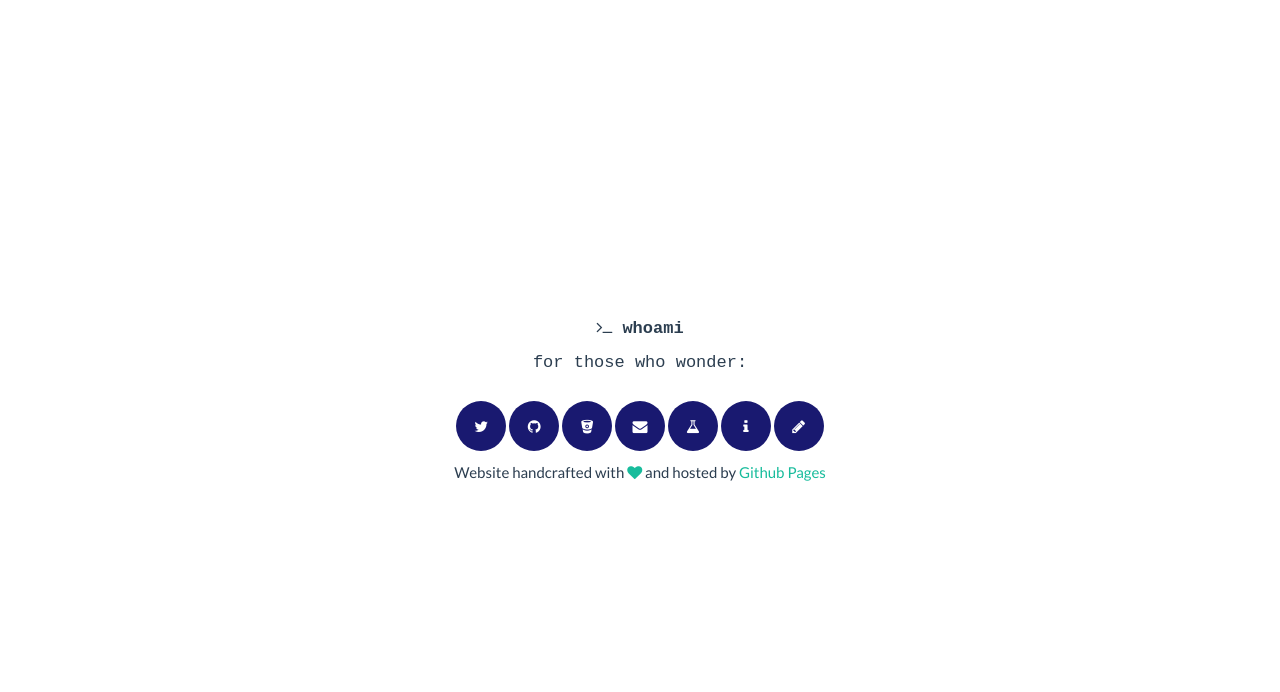
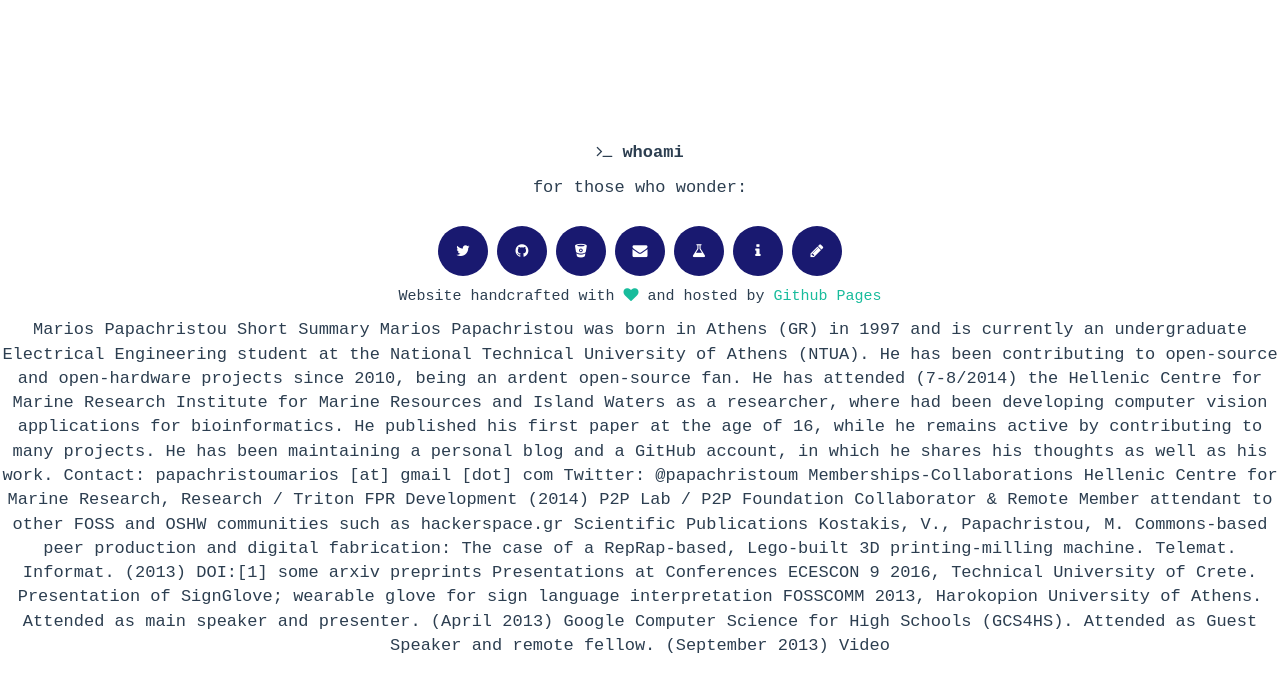
Before and after one commit to papachristoumarios/old-webpage, a plain HTML site: page index.html in a window 1280 px wide. Drawn offline with Linux system fonts and the light colour scheme.

Commit message:
Update index.html

```diff
--- a/index.html
+++ b/index.html
@@ -43,9 +43,9 @@
     <p>
      for those who wonder:
 
-    </p>
+    <p>
 
-    </div>
+    <div>
 
 
     <button class="btn btn-social btn-outline fa fa-twitter" href="#" onClick="MyWindow=window.open('http://twitter.com/papachristoum'); return false;"></button>
@@ -63,11 +63,39 @@
 
     <button href="./blog.html" onClick="MyWindow=window.open('./blog.html','MyWindow'); return false;"class="btn btn-social btn-outline fa fa-pencil" ></button>
 
-    <p>
-    <div>
+    </p>
+    </div>
      Website handcrafted with <a class="fa fa-heart"></a> and hosted by <a href="https://pages.github.com">Github Pages</a>  </p>
      <div>
-<center>
+
+    <p>
+
+     Marios Papachristou
+Short Summary
+Marios Papachristou was born in Athens (GR) in 1997 and is currently an undergraduate Electrical Engineering student at the National Technical University of Athens (NTUA). He has been contributing to open-source and open-hardware projects since 2010, being an ardent open-source fan. He has attended (7-8/2014) the Hellenic Centre for Marine Research Institute for Marine Resources and Island Waters as a researcher, where had been developing computer vision applications for bioinformatics. He published his first paper at the age of 16, while he remains active by contributing to many projects. He has been maintaining a personal blog and a GitHub account, in which he shares his thoughts as well as his work.
+
+Contact: papachristoumarios [at] gmail [dot] com
+
+Twitter: @papachristoum
+
+Memberships-Collaborations
+
+Hellenic Centre for Marine Research, Research / Triton FPR Development (2014)
+P2P Lab / P2P Foundation Collaborator & Remote Member
+attendant to other FOSS and OSHW communities such as hackerspace.gr
+Scientific Publications
+
+Kostakis, V., Papachristou, M. Commons-based peer production and digital fabrication: The case of a RepRap-based, Lego-built 3D printing-milling machine. Telemat. Informat. (2013) DOI:[1]
+some arxiv preprints
+Presentations at Conferences
+
+ECESCON 9 2016, Technical University of Crete. Presentation of SignGlove; wearable glove for sign language interpretation
+FOSSCOMM 2013, Harokopion University of Athens. Attended as main speaker and presenter. (April 2013)
+Google Computer Science for High Schools (GCS4HS). Attended as Guest Speaker and remote fellow. (September 2013) Video
+
+      </p>
+
+      <center>
 <div>
 </div>
 
```
